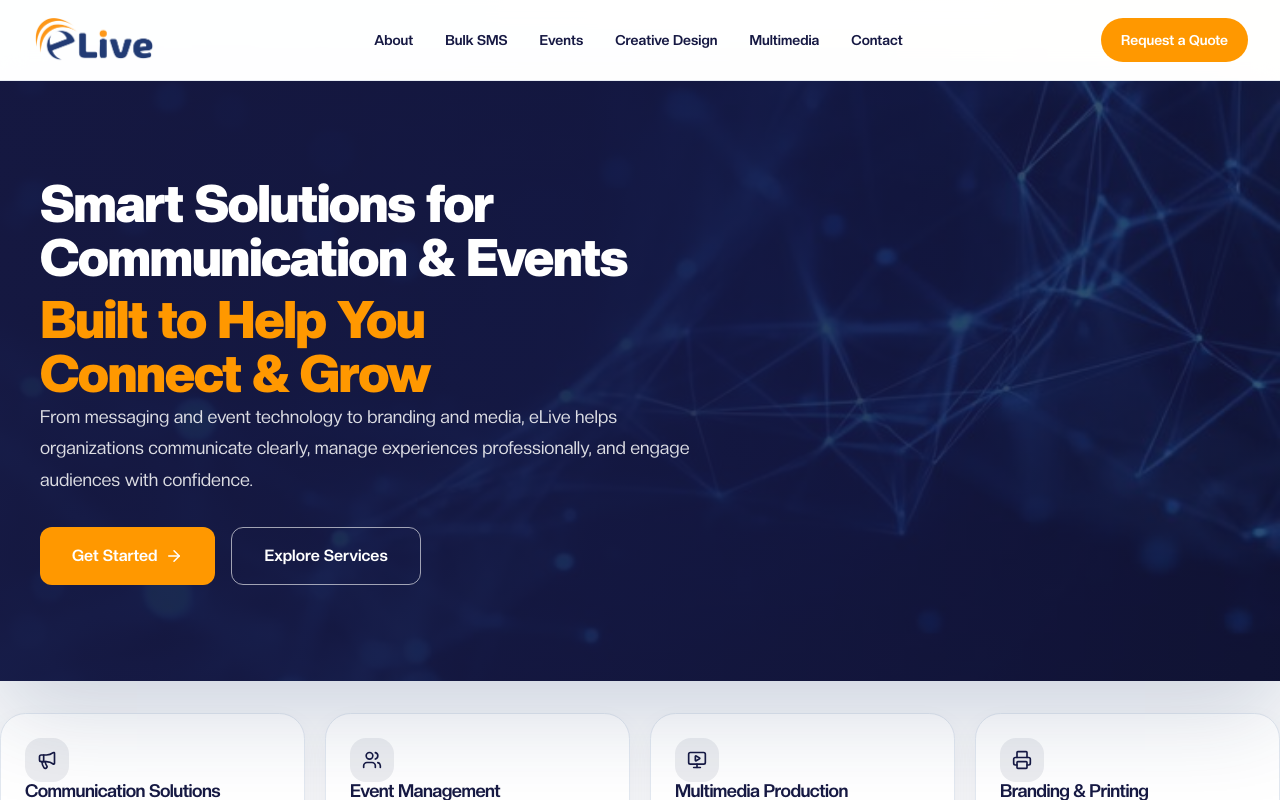
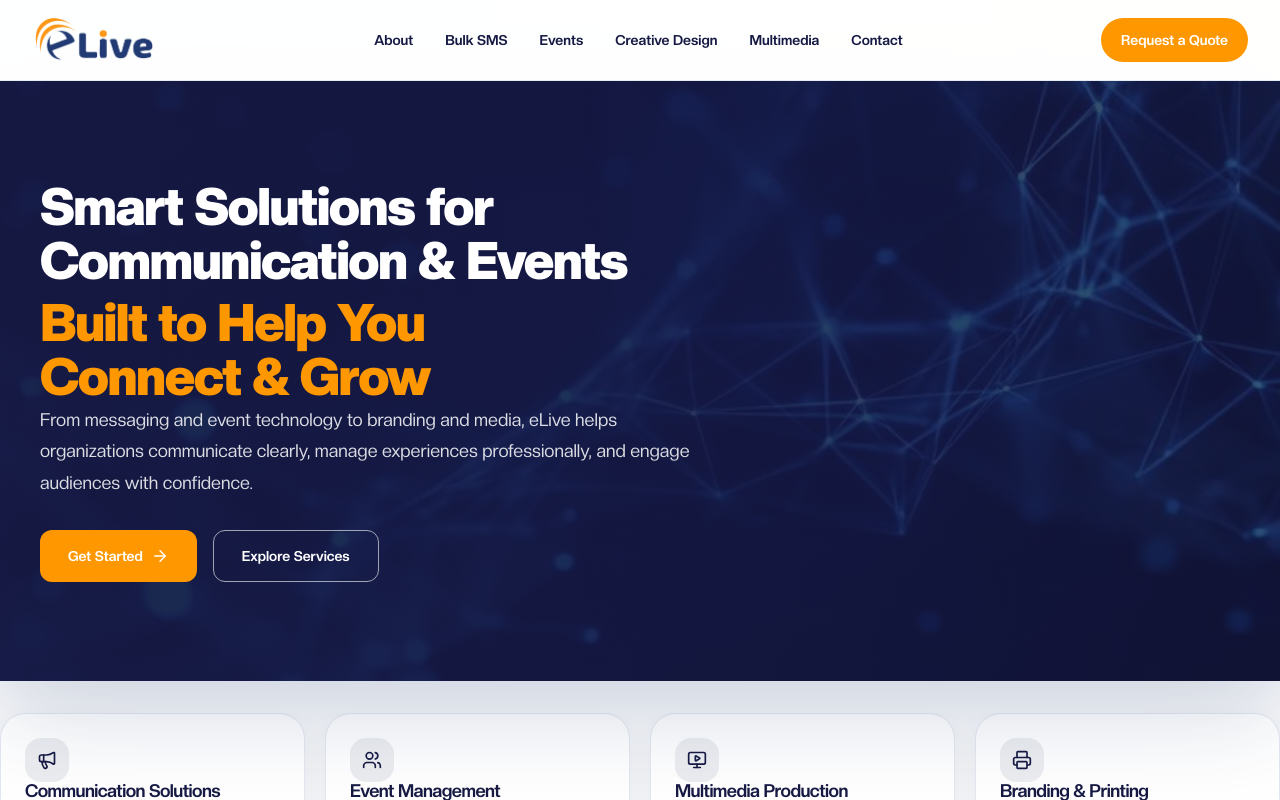
Before and after one commit to kite255/elive-website, a Next.js app: page / in a window 1280 px wide. Shown: the top 800 px of the page. Built offline with nearby package versions, Linux system fonts and the light colour scheme.

Commit message:
Standardize hero CTA sizing and style

```diff
--- a/app/page.tsx
+++ b/app/page.tsx
@@ -316,7 +316,7 @@ export default function HomePage() {
               <motion.div variants={fadeUp} className="mt-8 flex flex-wrap gap-4">
                 <Link
                   href="/contact"
-                  className="inline-flex items-center gap-2 rounded-xl bg-[var(--color-elive-accent)] px-8 py-4 text-base font-semibold text-white transition duration-300 hover:-translate-y-0.5 hover:bg-[var(--color-elive-accent-dark)]"
+                  className="inline-flex min-h-[52px] items-center gap-2 rounded-xl bg-[var(--color-elive-accent)] px-7 py-3 text-sm font-semibold text-white transition duration-300 hover:-translate-y-0.5 hover:bg-[var(--color-elive-accent-dark)]"
                 >
                   <span className="text-white">Get Started</span>
                   <ArrowRight size={18} className="text-white" />
@@ -324,7 +324,7 @@ export default function HomePage() {
 
                 <Link
                   href="/services"
-                  className="inline-flex items-center justify-center rounded-xl border border-white/60 bg-transparent px-8 py-4 text-base font-semibold !text-white transition duration-300 hover:border-white hover:bg-white/12"
+                  className="inline-flex min-h-[52px] items-center justify-center rounded-xl border border-white/60 bg-transparent px-7 py-3 text-sm font-semibold !text-white transition duration-300 hover:border-white hover:bg-white/12"
                 >
                   Explore Services
                 </Link>
```
